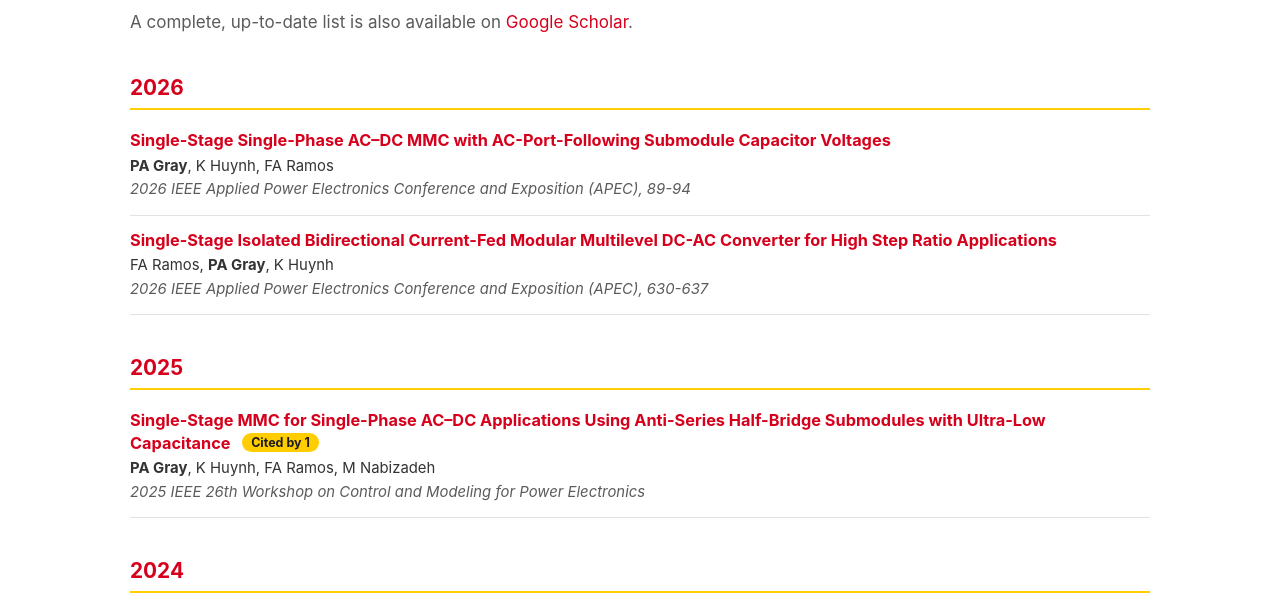
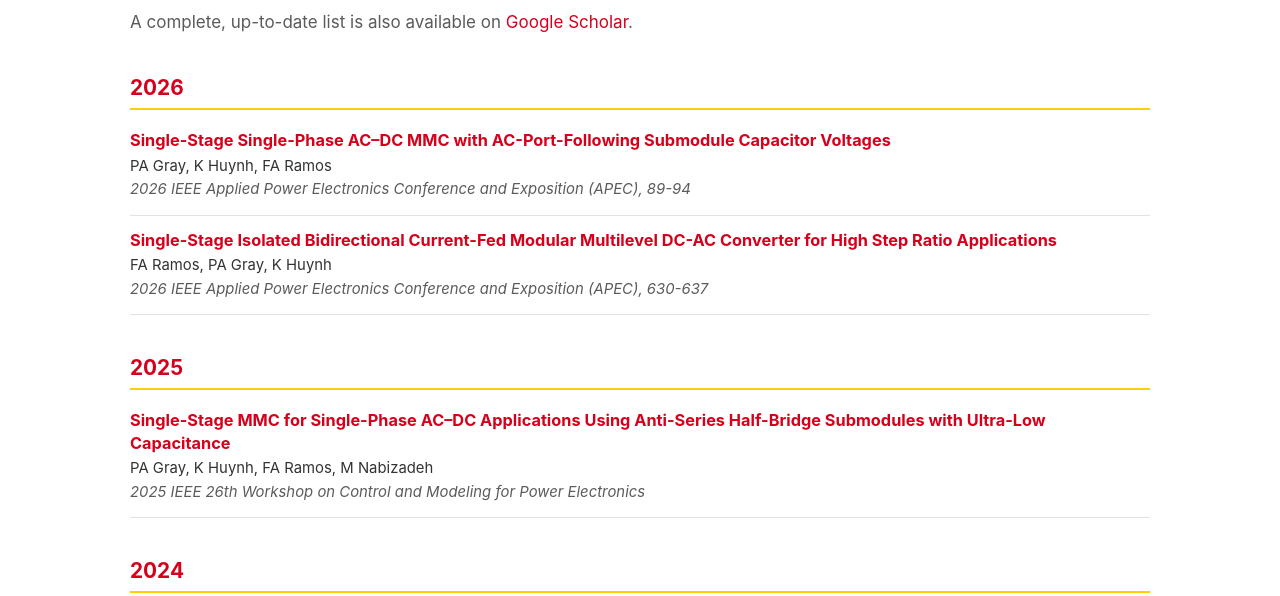
Before and after one commit to mvpe-lab/mvpe-lab.github.io, an Astro site: page /publications in a window 1280 px wide. Shown: the part 187-783 px from the top of the page. Built offline with nearby package versions, Linux system fonts and the light colour scheme; Astro itself is replaced by a stand-in of ours.

Commit message:
Publications: drop citation badges and author-name bolding
Co-Authored-By: Claude Fable 5 <noreply@anthropic.com>

```diff
--- a/src/pages/publications.astro
+++ b/src/pages/publications.astro
@@ -24,13 +24,6 @@ const years = [...byYear.keys()].sort((a, b) => {
   if (b === 'Other') return -1;
   return Number(b) - Number(a);
 });
-
-// Bold lab-member author names (currently Dr. Gray) in author strings
-const highlight = (authors: string) =>
-  authors
-    .split(/,\s*/)
-    .map((a) => (/gray/i.test(a) ? `<strong>${a}</strong>` : a))
-    .join(', ');
 
 const updated = new Date(pubData.updated).toLocaleDateString('en-CA', {
   year: 'numeric',
@@ -59,11 +52,8 @@ const sourceLabel =
               <li>
                 <div class="pub-title">
                   {pub.url ? <a href={pub.url} rel="noopener">{pub.title}</a> : pub.title}
-                  {pub.citations > 0 && (
-                    <span class="pub-cites">Cited by {pub.citations}</span>
-                  )}
                 </div>
-                <div class="pub-authors" set:html={highlight(pub.authors)} />
+                <div class="pub-authors">{pub.authors}</div>
                 {pub.venue && <div class="pub-venue">{pub.venue}</div>}
               </li>
             ))}
--- a/src/styles/global.css
+++ b/src/styles/global.css
@@ -512,18 +512,6 @@ a:hover {
   font-style: italic;
 }
 
-.pub-cites {
-  display: inline-block;
-  font-size: 0.78rem;
-  font-weight: 700;
-  color: var(--ink);
-  background: var(--uc-gold);
-  border-radius: 99px;
-  padding: 0.05rem 0.55rem;
-  margin-left: 0.5rem;
-  vertical-align: 2px;
-}
-
 .pub-note {
   color: var(--muted);
   font-size: 0.9rem;
```
